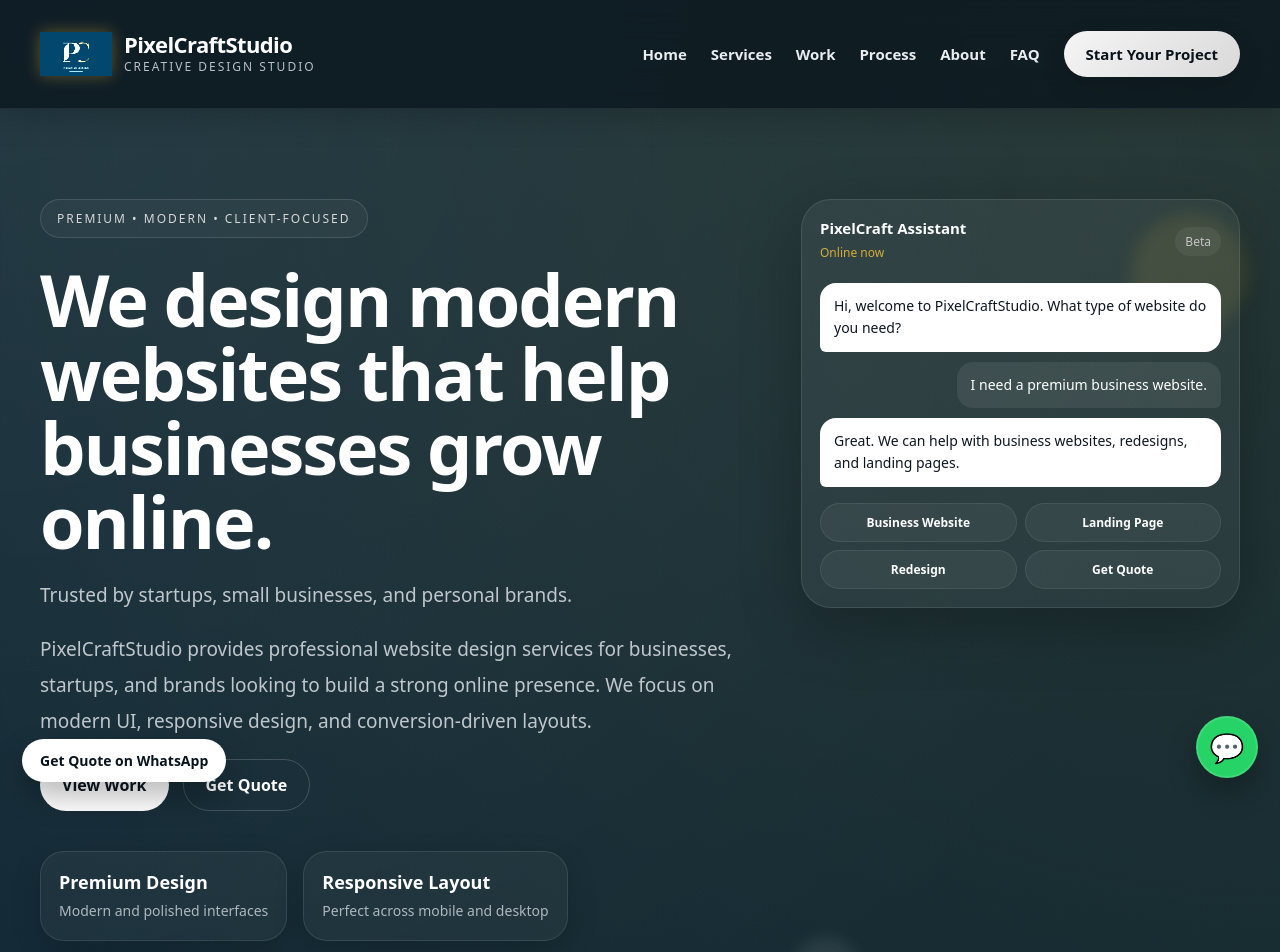
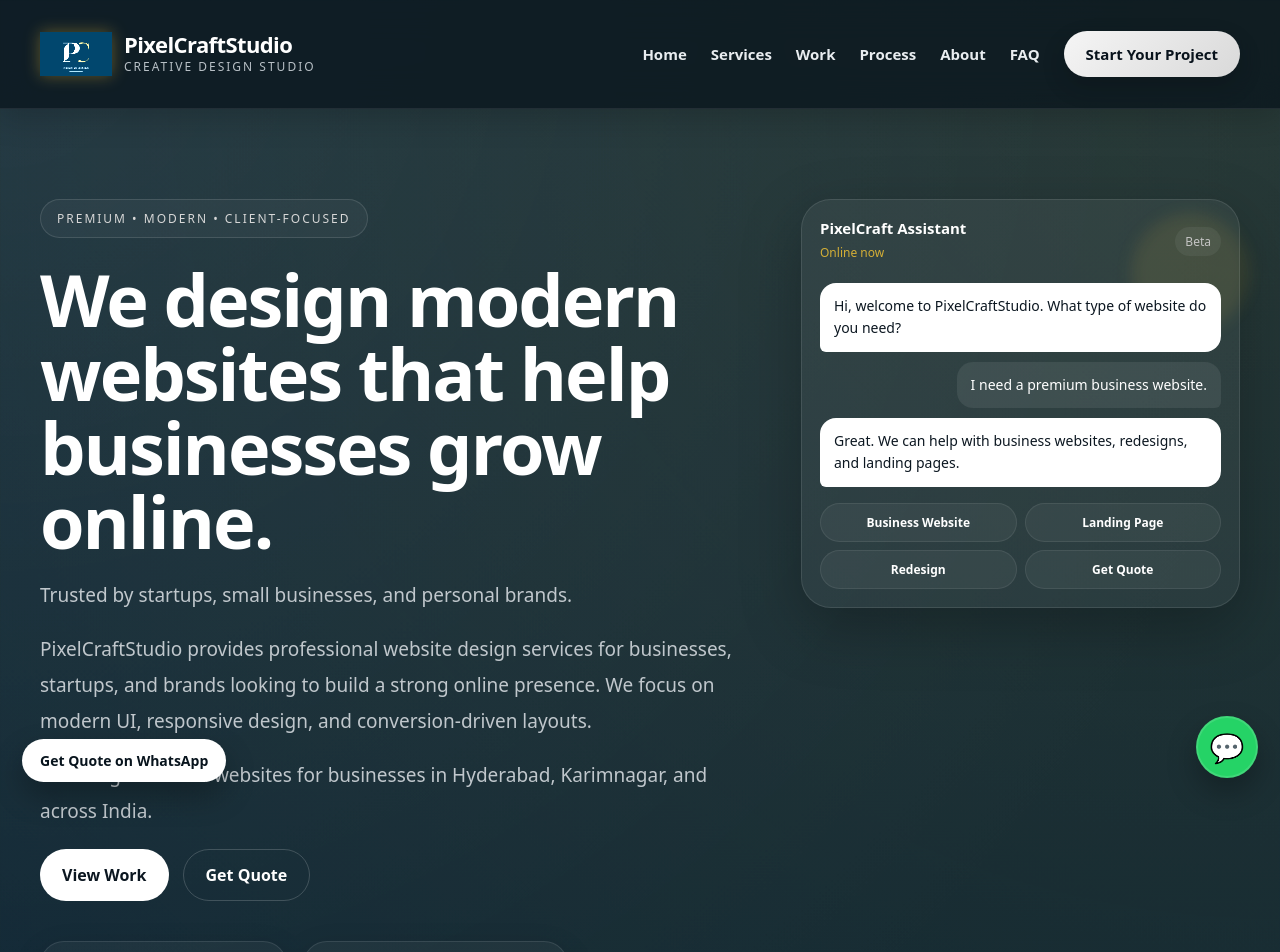
Before and after one commit to GATTUDEEPTHI2/pixelcraftstudio, a Next.js app: page / in a window 1280 px wide. Shown: the top 952 px of the page. Built offline with nearby package versions, Linux system fonts and the light colour scheme.

Commit message:
final SEO + location update

```diff
--- a/app/page.tsx
+++ b/app/page.tsx
@@ -171,6 +171,10 @@ export default function Home() {
               businesses, startups, and brands looking to build a strong online
               presence. We focus on modern UI, responsive design, and
               conversion-driven layouts.
+            </p>
+
+            <p>
+              We design modern websites for businesses in Hyderabad, Karimnagar, and across India.
             </p>
 
             <div className="hero-actions">
@@ -354,7 +358,8 @@ export default function Home() {
               <p>
                 We create modern websites for businesses that want elegant
                 design, clear presentation, and stronger trust from potential
-                clients.
+                clients. PixelCraftStudio is based in Hyderabad and serves clients
+                in Karimnagar and across India.
               </p>
             </div>
 
@@ -443,6 +448,12 @@ export default function Home() {
             </p>
 
             <div className="contact-details">
+              <div>
+                📍 <strong>Location</strong>
+                 <br />
+                <span>Hyderabad • Karimnagar • All India</span>
+              </div>
+
               <div>
                 📧 <strong>Email</strong>
                 <br />
```
